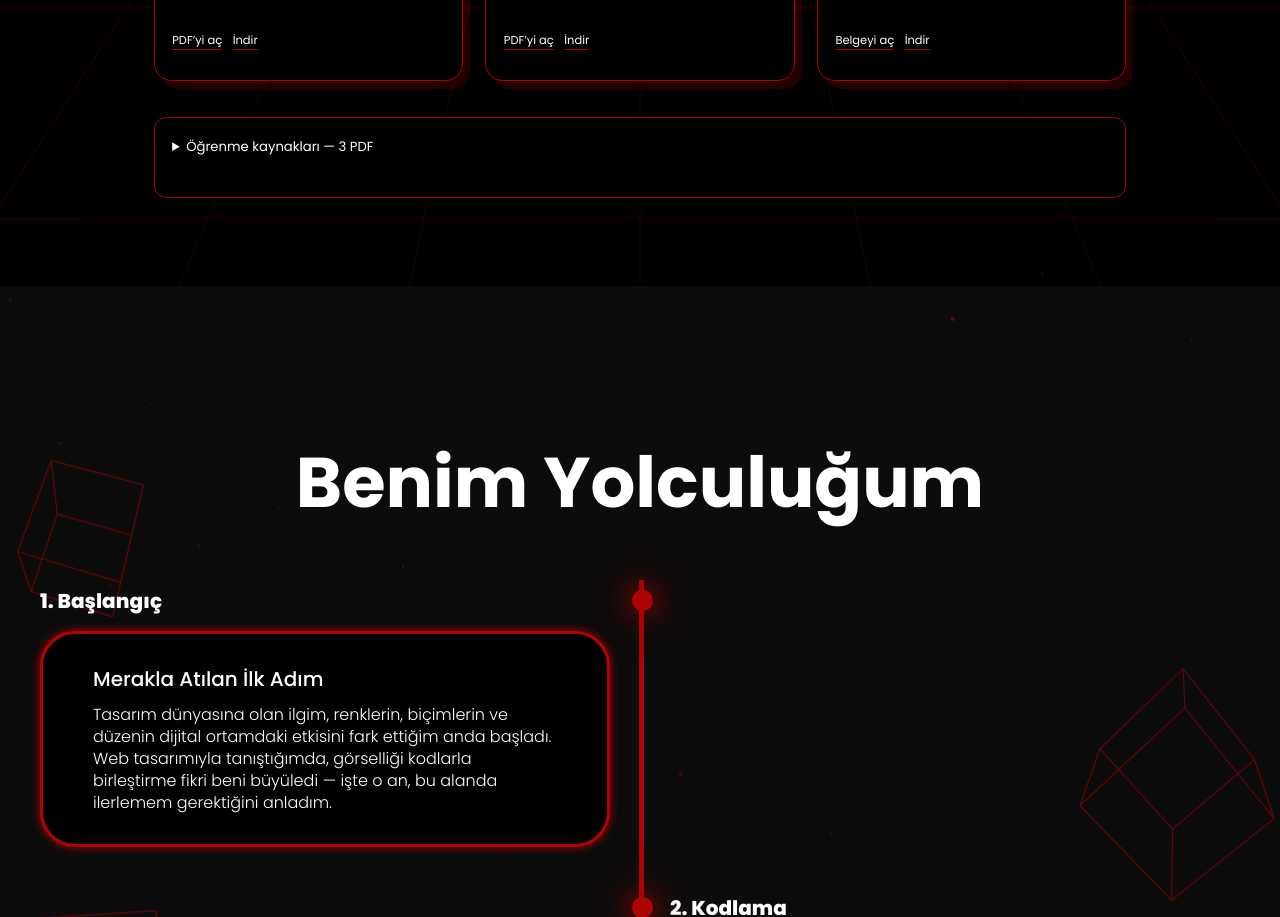
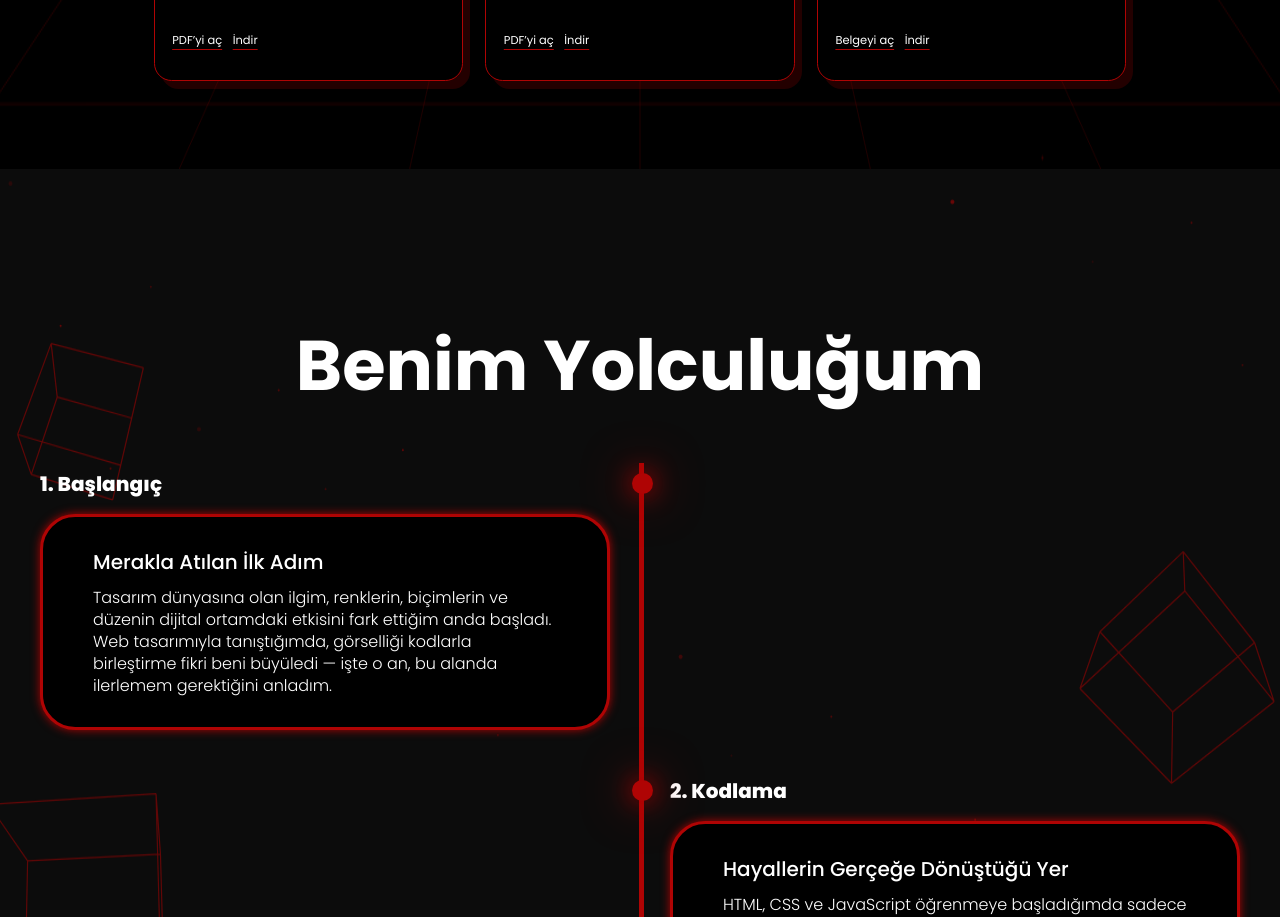
Before and after one commit to esmanur-bayka/webtasarimprojesi.github.io, a plain HTML site: page index.html in a window 1280 px wide. Shown: the part 4890-5807 px from the top of the page. Drawn offline with nearby package versions, Linux system fonts and the light colour scheme; animation ran at ten frames a second.

Commit message:
refactor(portfolio): remove learning resources section

```diff
--- a/index.html
+++ b/index.html
@@ -135,7 +135,6 @@
   <a class="certificate-preview" href="certificates/fin-e-summit.png" target="_blank" rel="noopener noreferrer" aria-label="FIN-E Summit belgesini aç (yeni sekme)"><img src="certificates/fin-e-summit.jpg" alt="FIN-E Summit — Esmanur Bayka adına düzenlenmiş belge" loading="lazy" width="720" height="509"></a>
   <div class="credential-body"><p class="experience-kind">Etkinlik katılımı</p><h3>FIN-E Summit</h3><p class="certificate-issuer">Öğrenci Kariyeri</p><p class="certificate-date">3 Şubat 2026</p><div class="certificate-actions"><a href="certificates/fin-e-summit.png" target="_blank" rel="noopener noreferrer">Belgeyi aç<span class="sr-only">: FIN-E Summit (yeni sekme)</span></a><a href="certificates/fin-e-summit.png" download>İndir<span class="sr-only">: FIN-E Summit</span></a></div></div>
 </article></div>
- <details class="learning-resources"><summary>Öğrenme kaynakları — 3 PDF</summary><p>Bu dosyalar ders notlarıdır; sertifika veya başarı belgesi değildir.</p><ul><li><a href="certificates/design-thinking-framework.pdf" target="_blank" rel="noopener noreferrer">Kurumsal Tasarım Odaklı Düşünme Çerçevesi — PDF<span class="sr-only"> (yeni sekme)</span></a></li><li><a href="certificates/devops-notlari.pdf" target="_blank" rel="noopener noreferrer">DevOps — PDF<span class="sr-only"> (yeni sekme)</span></a></li><li><a href="certificates/veri-terminolojisi.pdf" target="_blank" rel="noopener noreferrer">Veri terminolojisi — PDF<span class="sr-only"> (yeni sekme)</span></a></li></ul></details>
 </section>
     <section class="education" id="education">
       <h2 class="heading">Benim Yolculuğum</h2>
```
